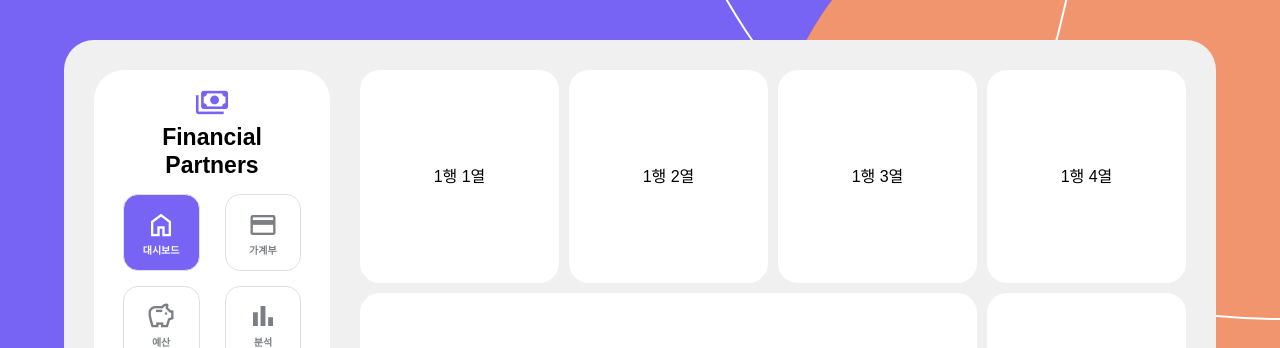
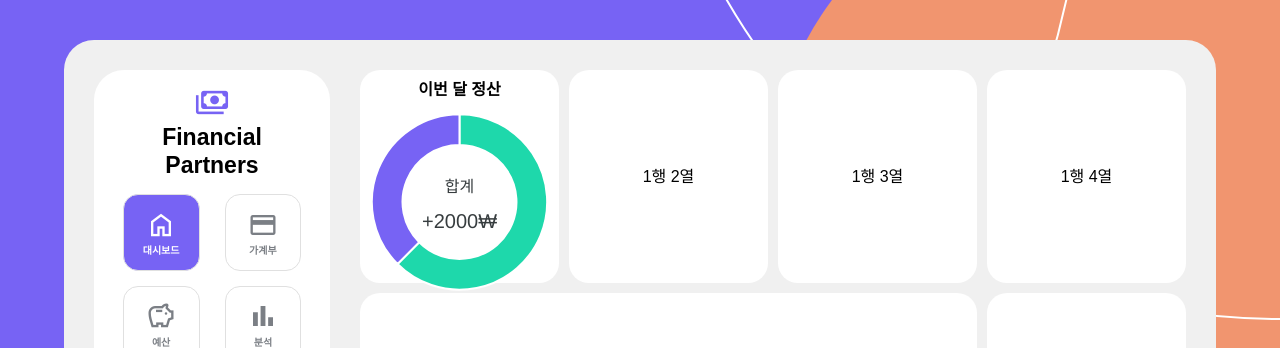
Before and after one commit to Finance-Partner/Finance-Front, a React (Create React App) app: page /dashboard in a window 1280 px wide. Shown: the top 348 px of the page. Built offline with nearby package versions, Linux system fonts and the light colour scheme.

Commit message:
(#1)이번 달 정산 그래프 구현

```diff
--- /dev/null
+++ b/src/components/chart/DonutChart.tsx
@@ -0,0 +1,115 @@
+import React, { useState, useEffect } from "react";
+import styled from "styled-components";
+import Chart from "react-apexcharts";
+
+const Wrapper = styled.div`
+  width: 100%;
+  height: 100%;
+  display: flex;
+  justify-content: center;
+  align-items: center;
+`;
+const TitleContainer = styled.h1`
+  position: relative;
+  top: 10px;
+  text-align: center;
+  font-weight: bold;
+  height: 10%;
+`;
+const ChartContainer = styled.div`
+  position: relative;
+  top: 15px;
+  height: 90%;
+`;
+
+const DonutChart = () => {
+  const [data, setData] = useState({
+    series: [5000, 3000], // [수입, 지출]
+    options: {
+      chart: {
+        type: "donut" as const,
+      },
+      labels: ["수입", "지출"],
+      colors: ["#1ED8AB", "#7763F4"], // 수입과 지출의 색상 설정
+      dataLabels: {
+        enabled: false,
+      },
+      legend: {
+        show: false, // 범례 비활성화
+      },
+      plotOptions: {
+        pie: {
+          donut: {
+            labels: {
+              show: true,
+              total: {
+                show: true,
+                label: "Total",
+                formatter: function () {
+                  return getLabel();
+                },
+              },
+            },
+          },
+        },
+      },
+    },
+  });
+  const getLabel = () => {
+    const [income, expenses] = data.series;
+    return income > expenses
+      ? `+${income - expenses}\u20A9`
+      : `-${expenses - income}\u20A9`;
+  };
+  const getColor = () => {
+    const [income, expenses] = data.series;
+    return income > expenses ? "#1ED8AB" : "#7763F4";
+  };
+  useEffect(() => {
+    setData((prevData) => ({
+      ...prevData,
+      options: {
+        ...prevData.options,
+        plotOptions: {
+          pie: {
+            donut: {
+              labels: {
+                show: true,
+                total: {
+                  show: true,
+                  label: "합계",
+                  formatter: () => {
+                    return getLabel();
+                  },
+                  style: {
+                    fontSize: "12px", // 폰트 크기 변경
+                    color: getColor(),
+                  },
+                },
+              },
+            },
+          },
+        },
+      },
+    }));
+  }, [data.series]);
+
+  return (
+    <Wrapper>
+      <div style={{ width: "100%", height: "100%" }}>
+        <TitleContainer>이번 달 정산</TitleContainer>
+        <ChartContainer>
+          <Chart
+            options={data.options}
+            series={data.series}
+            type="donut"
+            width="100%" // 차트 너비를 부모의 너비에 맞춤
+            height="100%" // 차트 높이를 부모의 높이에 맞춤
+          />
+        </ChartContainer>
+      </div>
+    </Wrapper>
+  );
+};
+
+export default DonutChart;
--- a/src/components/home/DashBoard.tsx
+++ b/src/components/home/DashBoard.tsx
@@ -1,4 +1,5 @@
 import styled from "styled-components";
+import DonutChart from "../chart/DonutChart";
 
 const Wrapper = styled.div`
   display: grid;
@@ -13,7 +14,7 @@ const GridItem = styled.div`
   display: flex;
   align-items: center;
   justify-content: center;
-  border-radius:20px;
+  border-radius: 20px;
 `;
 
 const Item1 = styled(GridItem)`
@@ -53,7 +54,9 @@ const Item8 = styled(GridItem)`
 const DashBoard = () => {
   return (
     <Wrapper>
-      <Item1>1행 1열</Item1>
+      <Item1>
+        <DonutChart />
+      </Item1>
       <Item2>1행 2열</Item2>
       <Item3>1행 3열</Item3>
       <Item4>1행 4열</Item4>
```
